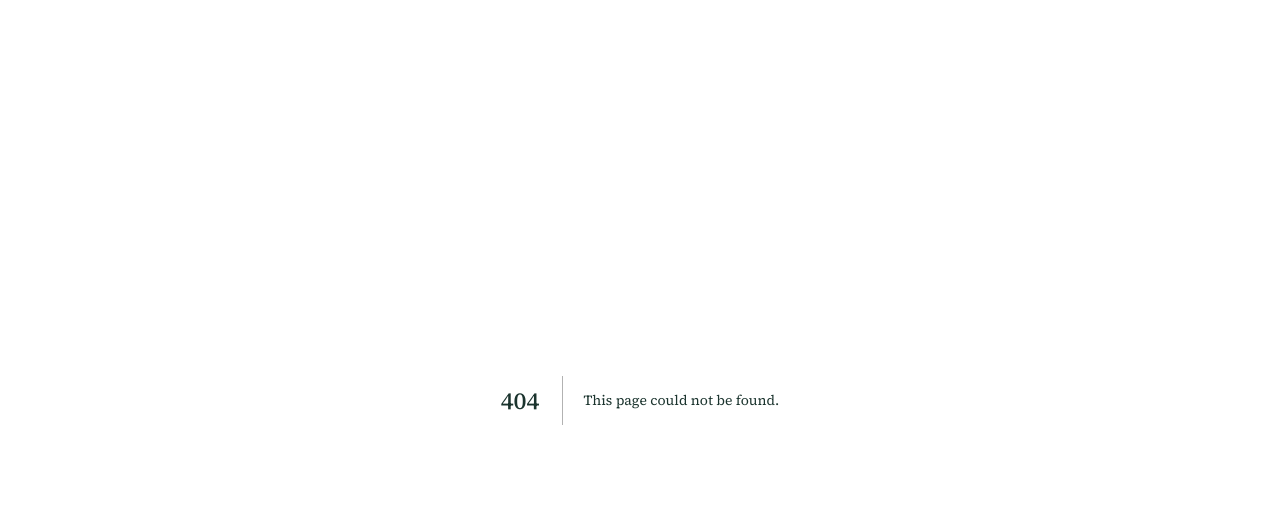
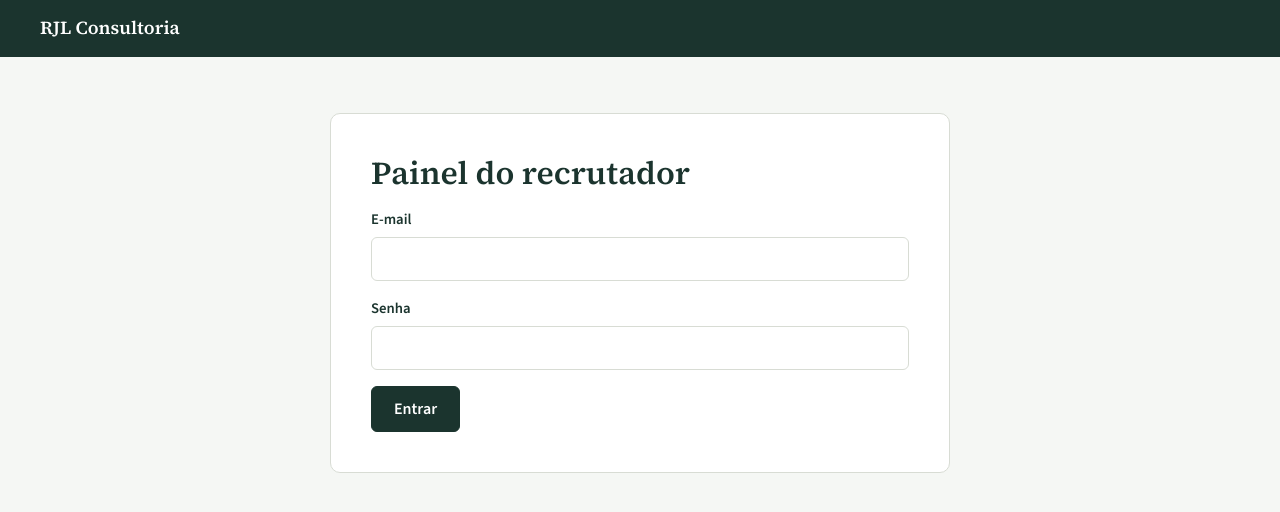
Before and after one commit to ricardojoselorofilho-consultoria/recrutamento, a Next.js app: page /login in a window 1280 px wide. Before the commit this address had no page. Shown: the top 512 px of the page. Built offline with nearby package versions, Linux system fonts and the light colour scheme.

Commit message:
page.tsx

```diff
--- /dev/null
+++ b/app/login/page.tsx
@@ -0,0 +1,52 @@
+"use client";
+
+import { Suspense, useState } from "react";
+import { useRouter, useSearchParams } from "next/navigation";
+import { supabaseNavegador } from "@/lib/supabase/navegador";
+
+function Formulario() {
+  const router = useRouter();
+  const params = useSearchParams();
+  const [email, setEmail] = useState("");
+  const [senha, setSenha] = useState("");
+  const [erro, setErro] = useState(params.get("erro") === "acesso" ? "Este usuário não tem acesso ao painel. Peça a liberação ao administrador." : "");
+  const [entrando, setEntrando] = useState(false);
+
+  const entrar = async (e: React.FormEvent) => {
+    e.preventDefault();
+    setEntrando(true);
+    setErro("");
+    const { error } = await supabaseNavegador().auth.signInWithPassword({ email, password: senha });
+    setEntrando(false);
+    if (error) return setErro("E-mail ou senha incorretos.");
+    router.replace("/painel");
+    router.refresh();
+  };
+
+  return (
+    <form className="cartao estreito" onSubmit={entrar}>
+      <h1>Painel do recrutador</h1>
+      <label className="campo">
+        <span>E-mail</span>
+        <input type="email" required autoComplete="email" value={email} onChange={(e) => setEmail(e.target.value)} />
+      </label>
+      <label className="campo">
+        <span>Senha</span>
+        <input type="password" required autoComplete="current-password" value={senha} onChange={(e) => setSenha(e.target.value)} />
+      </label>
+      {erro && <p className="erro">{erro}</p>}
+      <button className="btn" disabled={entrando}>{entrando ? "Entrando" : "Entrar"}</button>
+    </form>
+  );
+}
+
+export default function Login() {
+  return (
+    <div className="jornada">
+      <header className="topo"><span className="marca">RJL Consultoria</span></header>
+      <main className="palco">
+        <Suspense><Formulario /></Suspense>
+      </main>
+    </div>
+  );
+}
```
